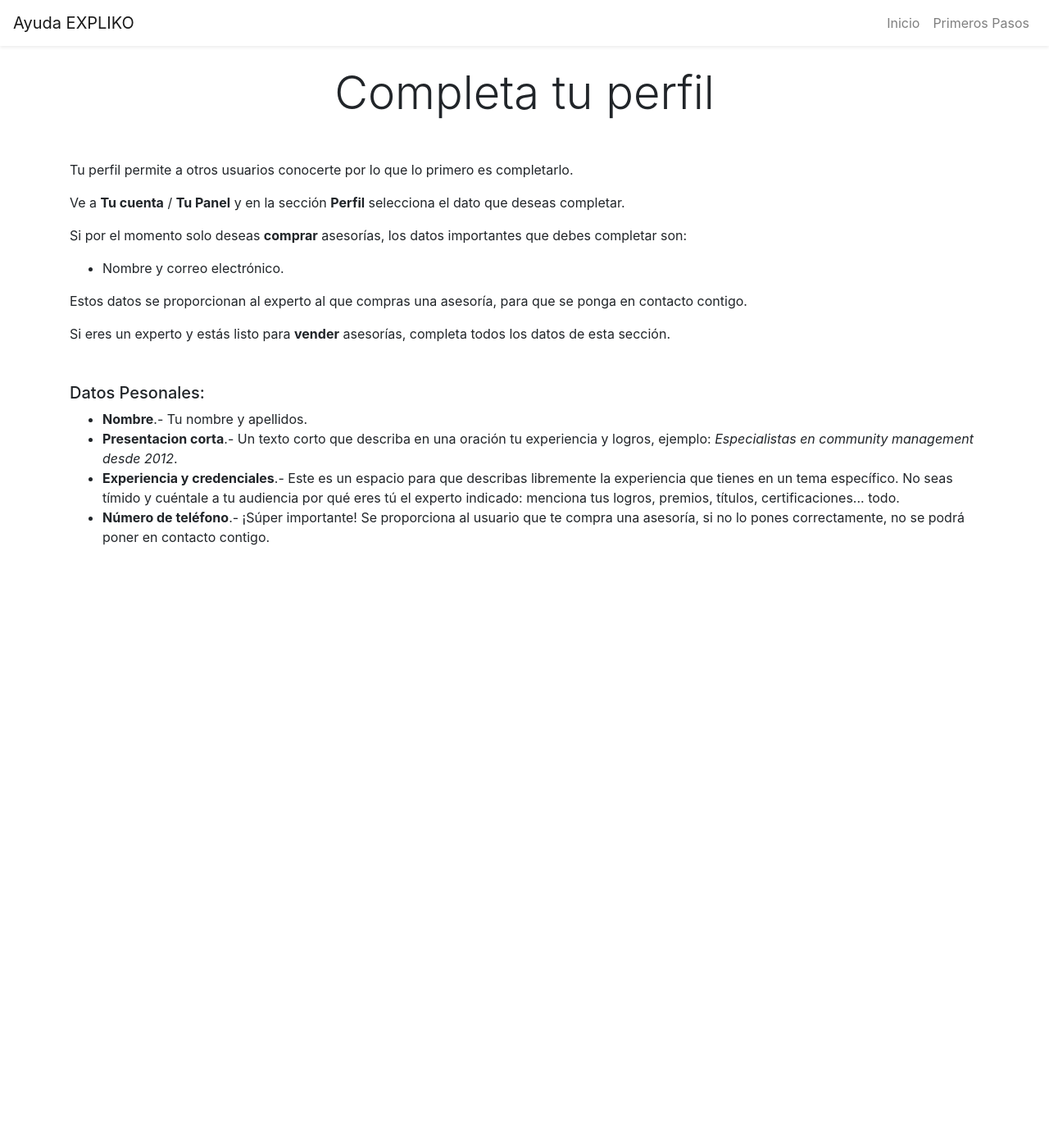
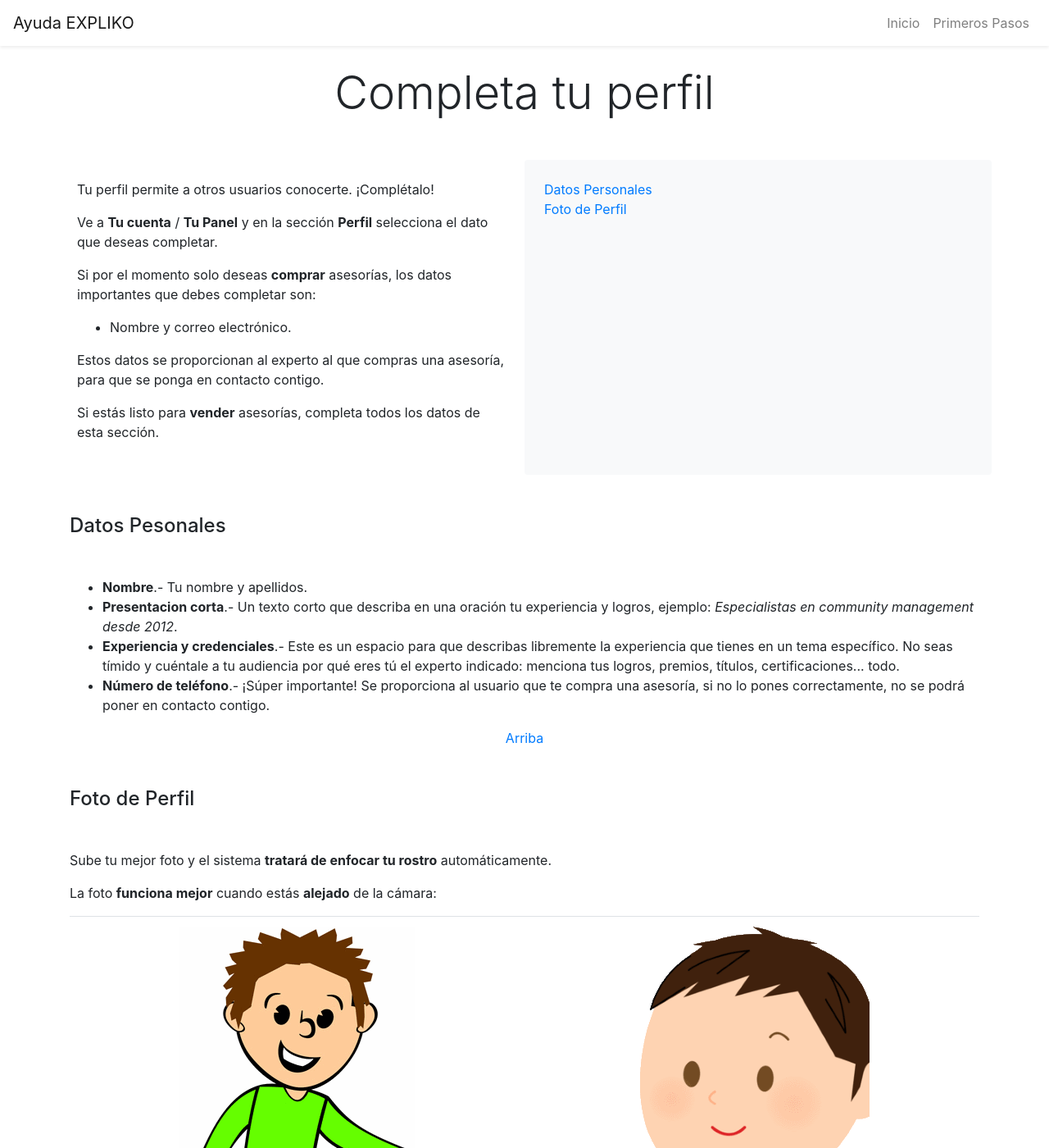
Before and after one commit to aeadbhard/expliko-pages, a Jekyll site: the page built from primeros-pasos/completar-perfil.html, in a window 1280 px wide and 1400 px high. Shown: the whole window at 82% size. Built offline with Jekyll 4.4.1, drawn with Linux system fonts in a browser that asks for light colours; some of the changed text lies outside the part shown.

Commit message:
seccion foto de perfil

```diff
--- a/primeros-pasos/completar-perfil.html
+++ b/primeros-pasos/completar-perfil.html
@@ -2,18 +2,47 @@
 title: Completa tu perfil
 layout: default
 ---
-<p>Tu perfil permite a otros usuarios conocerte por lo que lo primero es completarlo.&nbsp;</p>
+<div class='row'>
+  <div class='col-md-6 p-4'>
+    <p>Tu perfil permite a otros usuarios conocerte.&nbsp;¡Complétalo!</p>
     <p>Ve a&nbsp;<strong>Tu cuenta</strong>&nbsp;/&nbsp;<strong>Tu Panel</strong>&nbsp;y en la secci&oacute;n&nbsp;<strong>Perfil</strong> selecciona el dato que deseas completar.</p>
     <p>Si por el momento solo deseas <strong>comprar</strong> asesor&iacute;as, los datos importantes que debes completar son:</p>
     <ul>
     <li>Nombre y correo electr&oacute;nico.</li>
     </ul>
     <p>Estos datos se proporcionan al experto al que compras una asesor&iacute;a, para que se ponga en contacto contigo.</p>
-<p>Si eres un experto y est&aacute;s listo para <strong>vender</strong> asesor&iacute;as, completa todos los datos de esta secci&oacute;n.</p>
-<h5 class='mt-5'>Datos Pesonales:</h5>
+    <p>Si est&aacute;s listo para <strong>vender</strong> asesor&iacute;as, completa todos los datos de esta secci&oacute;n.</p>
+  </div>
+  <div id='menu' class='col-md-6 bg-light p-4 rounded'>
+    <a href="#datos">Datos Personales</a><br>
+    <a href="#foto">Foto de Perfil</a><br>
+  </div>
+</div>
+
+
+<h4 id='datos' class='my-5'>Datos Pesonales</h4>
 <ul>
 <li><strong>Nombre</strong>.- Tu nombre y apellidos.</li>
 <li><strong>Presentacion corta</strong>.- Un texto corto que describa en una oraci&oacute;n tu experiencia y logros, ejemplo: <em>Especialistas en community management desde 2012</em>.</li>
 <li><strong>Experiencia y credenciales</strong>.- Este es un espacio para que describas libremente la experiencia que tienes en un tema espec&iacute;fico. No seas t&iacute;mido y cu&eacute;ntale a tu audiencia por qu&eacute; eres t&uacute; el experto indicado: menciona tus logros, premios, t&iacute;tulos, certificaciones... todo.</li>
 <li><strong>N&uacute;mero de tel&eacute;fono</strong>.- &iexcl;Súper importante! Se proporciona al usuario que te compra una asesor&iacute;a, si no lo pones correctamente, no se podr&aacute; poner en contacto contigo.</li>
 </ul>
+<a href='#menu' class='text-center d-block'>Arriba</a>
+
+<h4 id='foto' class='my-5'>Foto de Perfil</h4>
+<p>Sube tu mejor foto y el sistema <strong>tratar&aacute; de enfocar tu rostro</strong> autom&aacute;ticamente.</p>
+<p>La foto <strong>funciona mejor</strong> cuando est&aacute;s <strong>alejado</strong> de la c&aacute;mara:</p>
+<table class='table'>
+  <tbody>
+    <tr>
+      <td class='text-center'><img src="/images/usr_lejos.png" alt="Funciona bien" height="441" width="287" class="img-fluid"></td>
+      <td class='text-center'><img src="/images/usr_cerca.png" alt="No funciona tan bien" height="441" width="287" class="img-fluid"></td>
+    </tr>
+    <tr>
+      <td class='text-center'>Funciona bien</td>
+      <td class='text-center'>No funciona bien<br>(estás muy cerca)</td>
+    </tr>
+  </tbody>
+</table>
+<p>Si a la primera no queda bien tu foto, ¡súbela de nuevo!</p>
+<a href='#menu' class='text-center d-block'>Arriba</a>
```
Also changed, not shown: images/usr_cerca.png (added), images/usr_lejos.png (added), 3 other files. Lines whose indentation alone changed are shown as unchanged.
